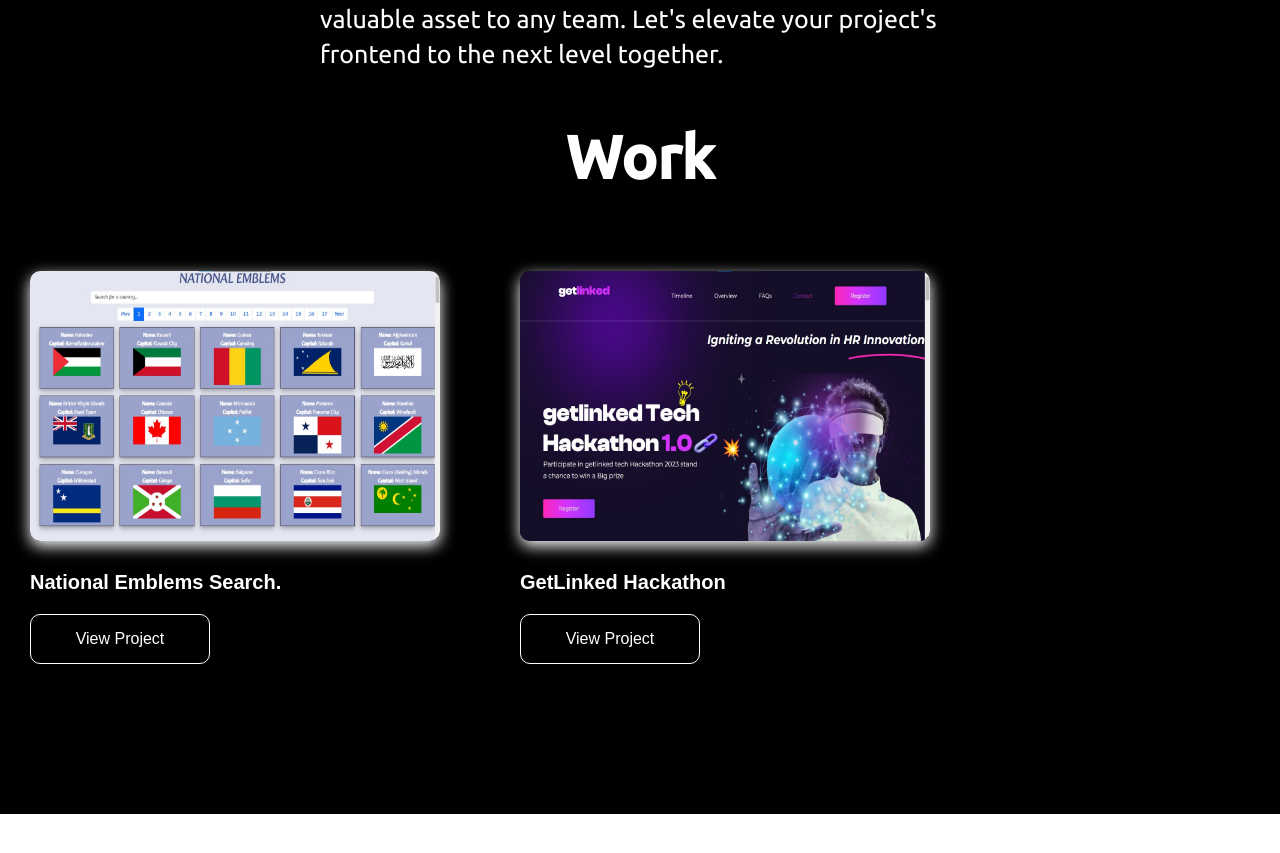
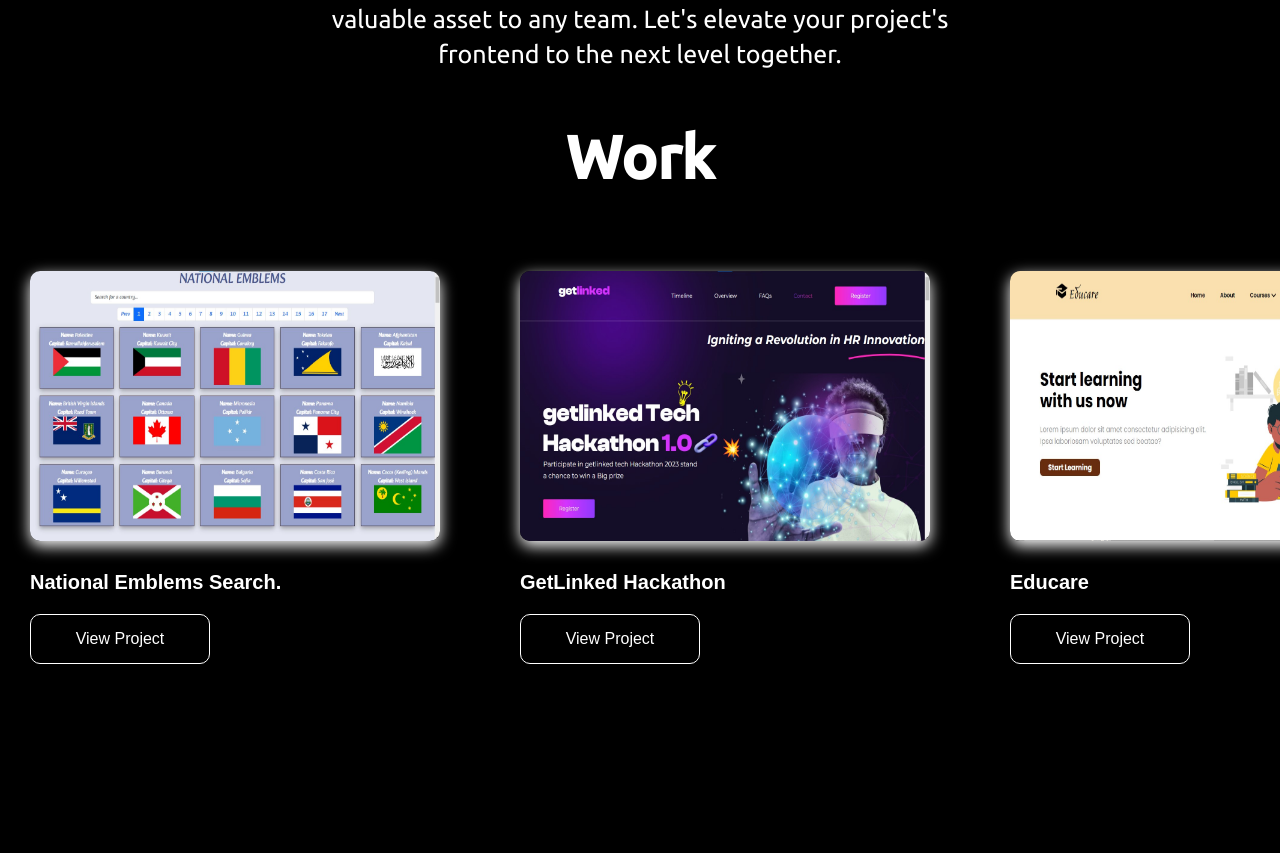
Before and after one commit to harzyz/portfolio, a React (Vite) app: page / in a window 1280 px wide. Shown: the part 1343-2196 px from the top of the page. Before the commit the page ends 2157 px from the top, so only its background shows below. Built offline with nearby package versions, Linux system fonts and the light colour scheme; a web font is replaced by a local one.

Commit message:
first commit

```diff
--- a/src/components/About.jsx
+++ b/src/components/About.jsx
@@ -3,7 +3,7 @@
 function About() {
   return (
     <div>
-      <h1 id='work' className="workTitle">About</h1>
+      <h1 className="workTitle">About</h1>
       <div className="aboutWrapper">
         <span className="aboutContent">As a dynamic Frontend Engineer, I&apos;m skilled in crafting captivating user interfaces using Angular, ReactJS, HTML, CSS, JavaScript, and TypeScript.
         <div></div><br />
--- a/src/components/Work.jsx
+++ b/src/components/Work.jsx
@@ -4,10 +4,11 @@
   return (
     <div>
       <h1 id='work' className="workTitle">Work</h1>
+      <div className='wheel'>
       <div className="imgWrapper">
       {WorkData.map((bros) => (
       <div key={bros.id} className="imageFrameTrack">
-        <div>
+        <div >
           <div className="imageFrame">
             <a
               href={bros.link}
@@ -24,6 +25,7 @@
       </div>
       ))}
       </div>
+      </div>
 
 
     </div>
--- a/src/data/Data.jsx
+++ b/src/data/Data.jsx
@@ -1,5 +1,7 @@
 import img01 from '../../public/portfolioWork1.jpg'
 import img02 from '../../public/hackathonSS.jpg'
+import img03 from '../../public/edducare.jpg'
+import img04 from '../../public/recipemania.jpg'
 
 const WorkData = [
   {
@@ -9,11 +11,23 @@
     link: 'https://country-search2-0.vercel.app/'
   },
   {
-    id: 1,
+    id: 2,
     ss: `${img02}`,
     title: 'GetLinked Hackathon',
     link: 'https://hackathon-three-liard.vercel.app/'
-  }
+  },
+  {
+    id: 3,
+    ss: `${img03}`,
+    title: 'Educare',
+    link: 'https://harzyz.github.io/webdevsafari1.0/'
+  },
+  {
+    id: 3,
+    ss: `${img04}`,
+    title: 'Recipemania',
+    link: 'https://recipemania.vercel.app/'
+  },
 ]
 
 export default WorkData
--- a/src/index.css
+++ b/src/index.css
@@ -7,26 +7,22 @@
   padding: 0;
   scroll-behavior: smooth;
 }
-::-webkit-scrollbar {
-  width: 0px !important;
-  background-color: white !important;
+body::-webkit-scrollbar{
+  width: 20px;
+  display: none;
 }
-
-::-webkit-scrollbar-thumb {
-  width: 0px !important;
-  background-color: whitesmoke !important;
-  border-radius: 0px !important;
+body::-webkit-scrollbar-track{
+  background-color: green;
+  border-radius: 100px;
+  margin-block: 1px;
 }
-
-::-webkit-scrollbar:horizontal {
-  width: 0px !important;
-  background-color: white !important;
+body::-webkit-scrollbar-thumb{
+  background-color: hsl(120, 45%, 25%);
+  border-radius: 100px;
+  border: 2px solid green;
 }
-
-::-webkit-scrollbar-thumb:horizontal {
-  width: 0px !important;
-  background-color: whitesmoke !important;
-  border-radius: 0px;
+body::-webkit-scrollbar-thumb:hover{
+  background-color: hsl(120, 15%, 25%);
 }
 .wrapper{
   background: hsl(0, 0%, 0%);
@@ -98,6 +94,7 @@
   width: 100%;
   display: flex;
   justify-content: center;
+  text-align: center;
 }
 .aboutContent{
   margin-top: 50px;
@@ -134,9 +131,26 @@
   margin-top: 80px;
   margin-left: 30px;
 }
+.wheel{
+  overflow-x: hidden;
+}
 .imgWrapper{
   display: flex;
   gap: 50px;
+  overflow-x: scroll;
+  scrollbar-width: auto;
+  padding-bottom: 50px;
+}
+.imgWrapper::-webkit-scrollbar {
+  height: 10px;
+  display: none;
+}
+.imgWrapper::-webkit-scrollbar-thumb {
+  background-color: #FFF;
+  border-radius: 100px;
+}
+.imgWrapper::-webkit-scrollbar-track {
+  background-color: #000;
 }
 .imageFrame{
   height: 270px;
```
Also changed, not shown: public/edducare.jpg (added), public/recipemania.jpg (added).
